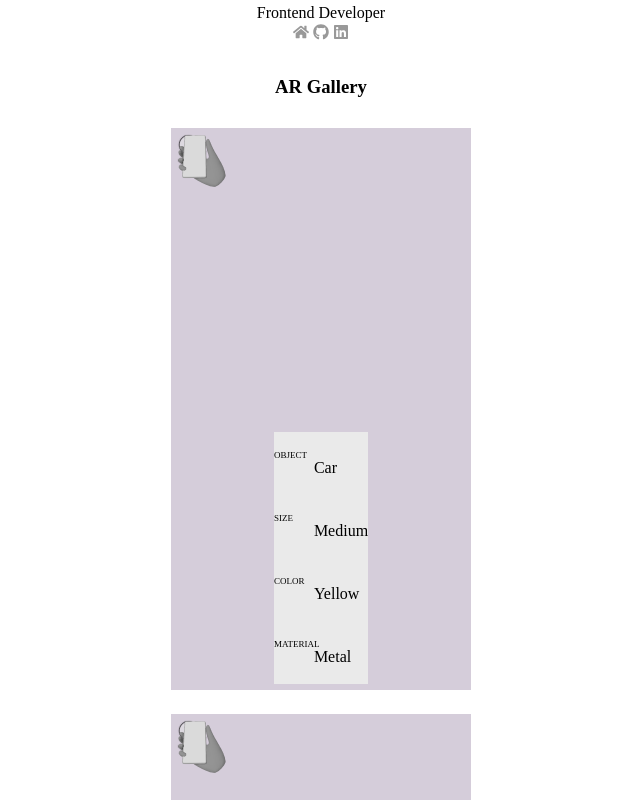
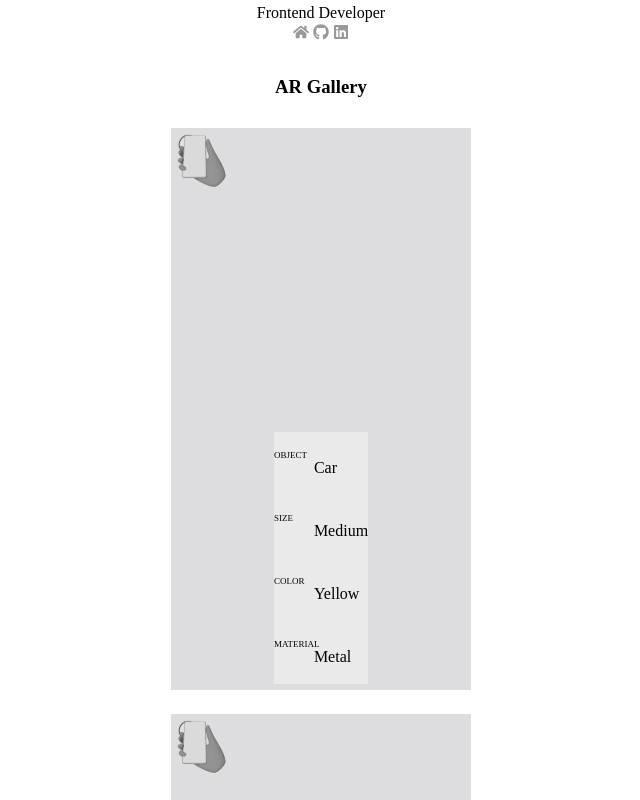
Before and after one commit to eliferkln/Web-Ar-Museum, a Next.js app: page / in a window 1280 px wide. Shown: the part 760-1560 px from the top of the page, without its empty margins (319-959 px from the left). Built offline with nearby package versions, Linux system fonts and the light colour scheme; no server answers.

Commit message:
fix: box color

```diff
--- a/components/card-model.tsx
+++ b/components/card-model.tsx
@@ -70,7 +70,7 @@ export default function CardModel(props: any) {
       <Box
         role={"group"}
         p={6}
-        bg={useColorModeValue("#d5cdda", "gray.800")}
+        bg={useColorModeValue("#dddcde", "gray.800")}
         boxShadow={"2xl"}
         rounded={"lg"}
         pos={"relative"}
```
